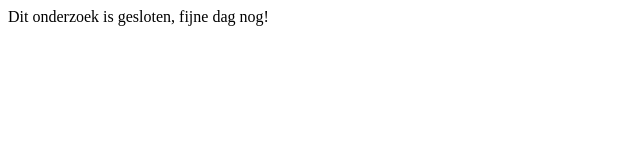
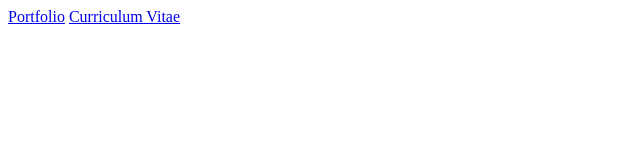
Before and after one commit to Geanne/CV, a plain HTML site: page index.html in a window 1280 px wide. Shown: the whole page, without its empty margins (0-640 px from the left). Drawn offline with Linux system fonts and the light colour scheme.

Commit message:
Update index.html

```diff
--- a/index.html
+++ b/index.html
@@ -1,10 +1,12 @@
 <html>
-  <head>
-    <title>Onderzoek gesloten</title>
-  </head>
-  <body>
+<head>
+<meta charset="utf-8">
+<title>Portfolio</title>
+</head>
 
-    <p>Dit onderzoek is gesloten, fijne dag nog!</p>
+<body>
+	<a href="Portfolio_Woertink_Geanne.pdf">Portfolio</a>
+	<a href="CV_Woertink_Geanne.pdf">Curriculum Vitae</a>
 
-  </body>
+</body>
 </html>
```
